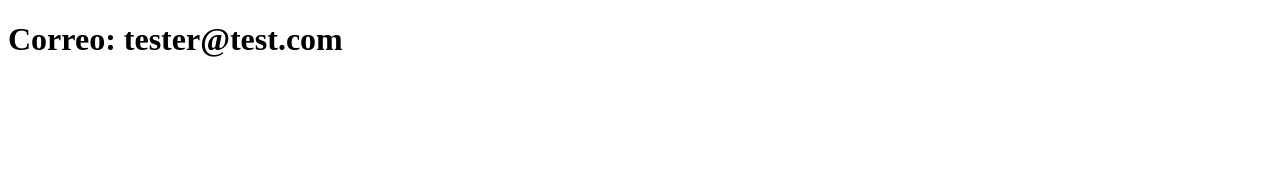
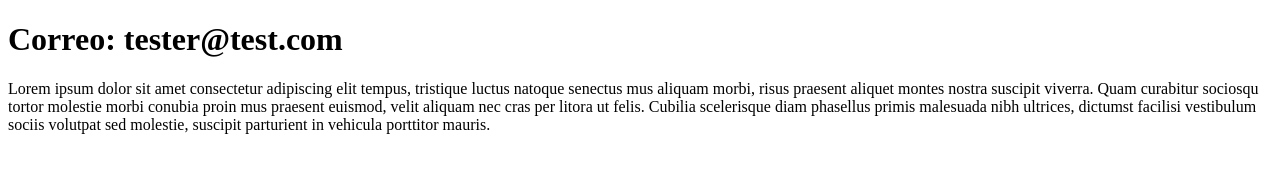
Before and after one commit to alejandropalma86/sistema-de-registro, a plain HTML site: page contacto.html in a window 1280 px wide. Drawn offline with Linux system fonts and the light colour scheme.

Commit message:
Actualiza el contacto

```diff
--- a/contacto.html
+++ b/contacto.html
@@ -7,5 +7,9 @@
 </head>
 <body>
     <h1>Correo: tester@test.com</h1>
+    <p>Lorem ipsum dolor sit amet consectetur adipiscing elit tempus, tristique luctus natoque senectus mus aliquam morbi,
+        risus praesent aliquet montes nostra suscipit viverra. Quam curabitur sociosqu tortor molestie morbi conubia proin
+        mus praesent euismod, velit aliquam nec cras per litora ut felis. Cubilia scelerisque diam phasellus primis malesuada
+        nibh ultrices, dictumst facilisi vestibulum sociis volutpat sed molestie, suscipit parturient in vehicula porttitor mauris.</p>
 </body>
 </html>
```
